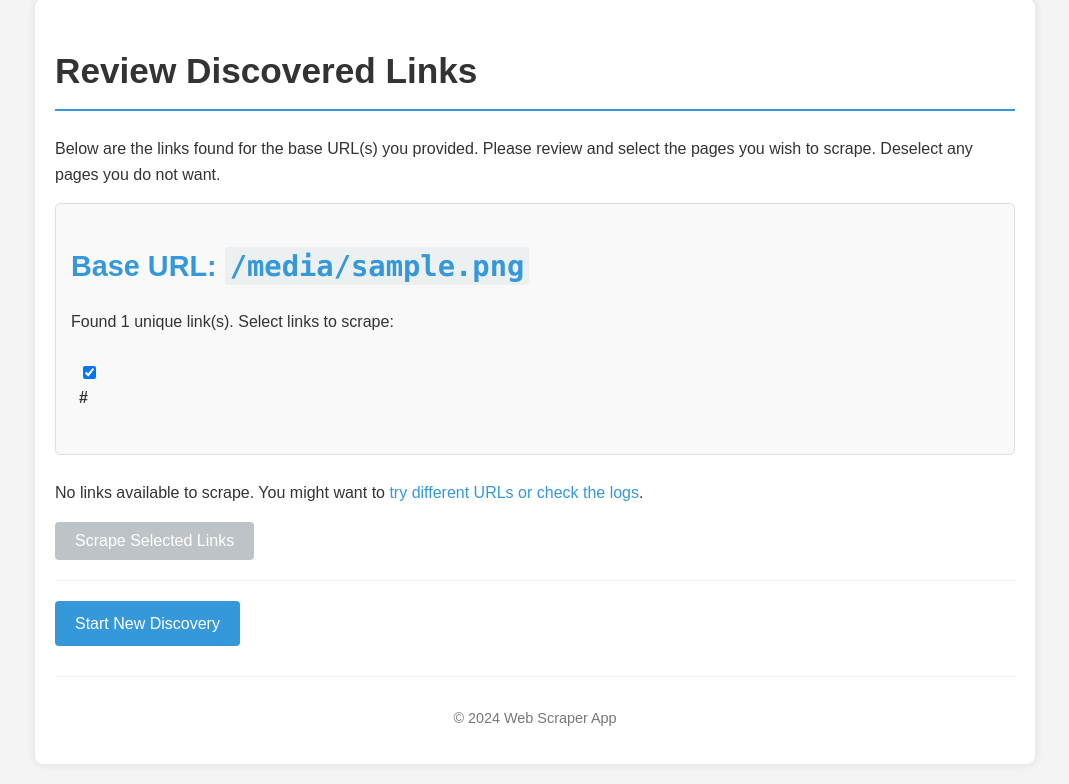
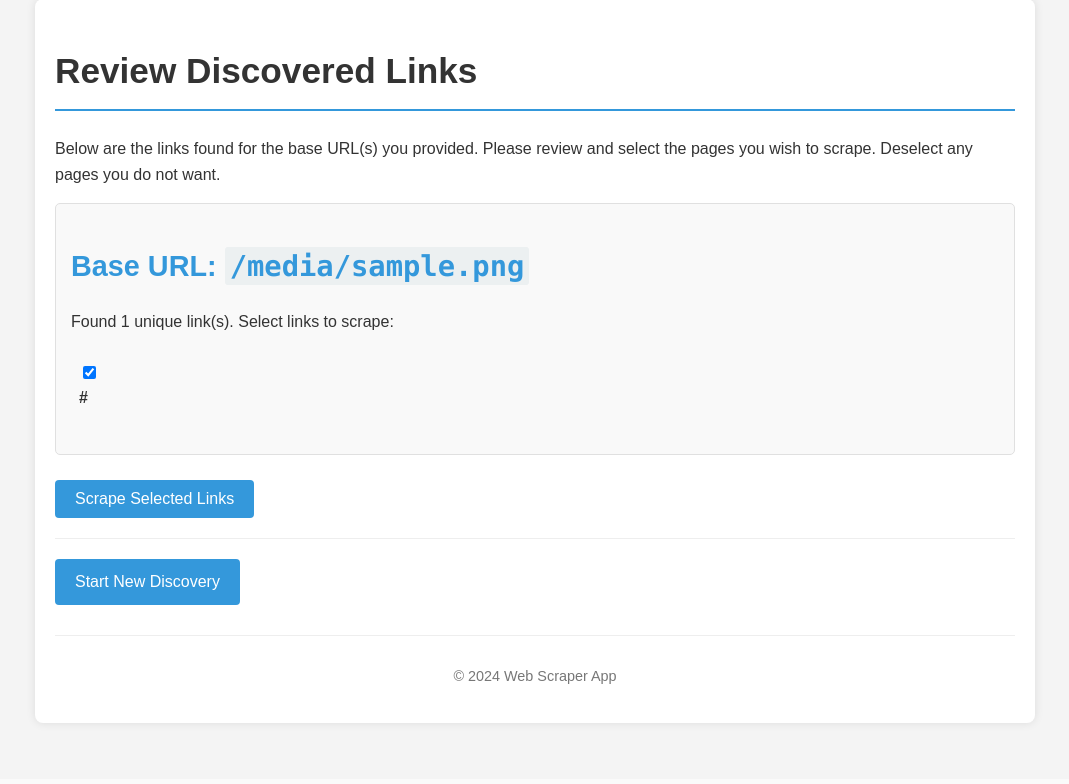
Before and after one commit to Daniel-Gonzalez-AI/theScraper, a Flask app: template webapp/templates/results.html in a window 1280 px wide. Shown: the part 21-805 px from the top of the page, without its empty margins (105-1174 px from the left). After the commit the page ends 747 px from the top, so only its background shows below. Run offline with Flask 3, Linux system fonts and the light colour scheme; the template is opened without the code that fills it: most values are stand-ins (such as "Sample title", 1, 10 or a date in 2020).

Commit message:
fix: enable scraping selection and netlify routing

```diff
--- a/webapp/templates/results.html
+++ b/webapp/templates/results.html
@@ -15,7 +15,7 @@
         <p class="error-message">No URLs were processed, or no discovery results are available. Please <a href="{{ url_for('index') }}">try again</a>.</p>
     {% else %}
         <form action="{{ url_for('scrape_selected') }}" method="post">
-            {% set has_discoverable_links = false %}
+            {% set ns = namespace(has_discoverable_links=false) %}
             {% for base_url, result in discovery_results.items() %}
                 {% set outer_index = loop.index %}
                 <div class="base-url-section">
@@ -23,7 +23,7 @@
                     {% if result.error %}
                         <p class="error-message">Error during discovery: {{ result.error }}</p>
                     {% elif result.links and result.links|length > 0 %}
-                        {% set has_discoverable_links = true %}
+                        {% set ns.has_discoverable_links = true %}
                         <p>Found {{ result.links|length }} unique link(s). Select links to scrape:</p>
                         <ul class="link-list">
                             {% for link in result.links %}
@@ -45,7 +45,7 @@
                 </div>
             {% endfor %}
 
-            {% if has_discoverable_links %}
+            {% if ns.has_discoverable_links %}
                 <button type="submit">Scrape Selected Links</button>
             {% else %}
                 <p>No links available to scrape. You might want to <a href="{{ url_for('index') }}">try different URLs or check the logs</a>.</p>
```
Also changed, not shown: README.md, 1 other file.
